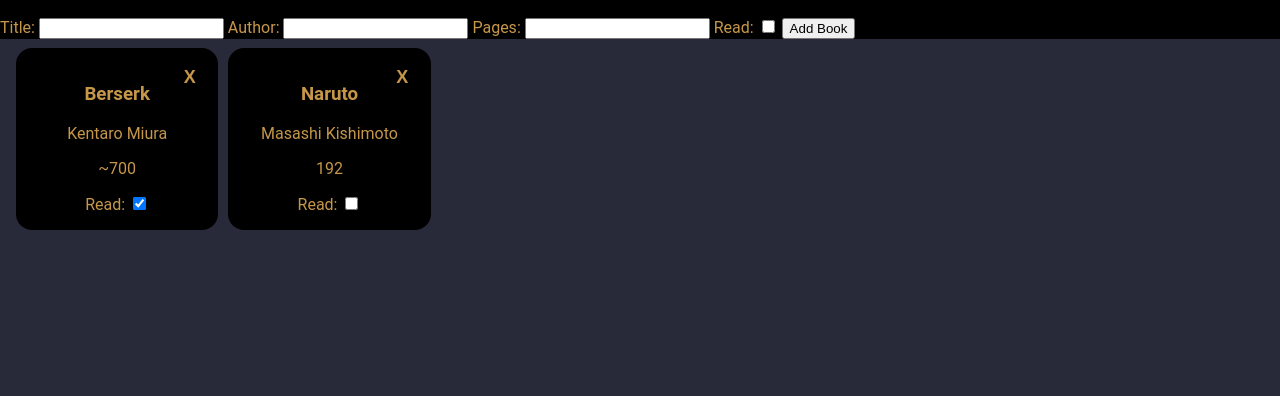
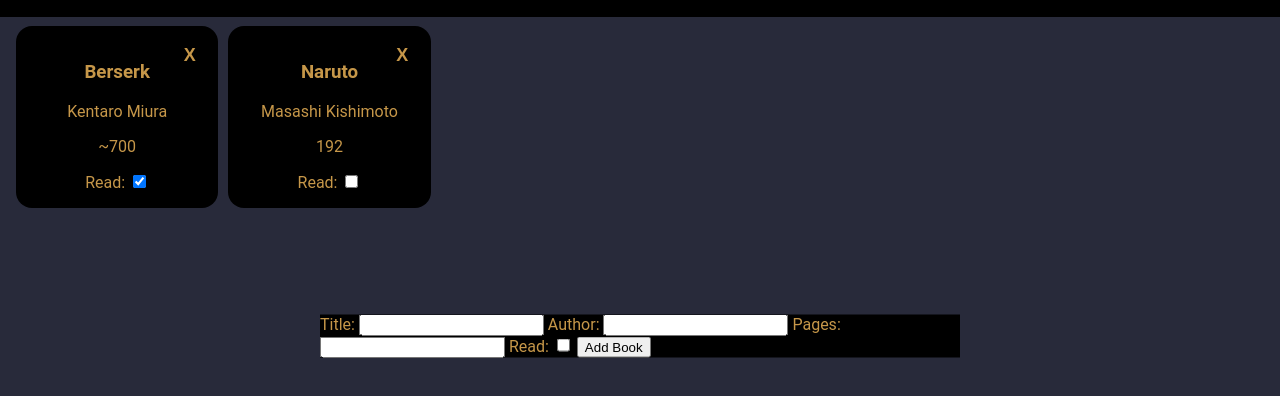
Before and after one commit to prestonh7/library, a plain HTML site: page index.html in a window 1280 px wide. Both pictures are taken after a click on the button "Add book". Shown: the part 64-460 px from the top of the page. Drawn offline with Linux system fonts and the light colour scheme.

Commit message:
Form pops up in middle of screen

```diff
--- a/app.js
+++ b/app.js
@@ -2,10 +2,11 @@ let myLibrary = [];
 
 const addBookBtn = document.querySelector(".addBookBtn");
 const content = document.querySelector(".content");
+const popup = document.querySelector('#popup');
 
 //Display form
 addBookBtn.addEventListener("click", () => {
-  addBookForm.classList.toggle('hidden');
+  popup.classList.toggle('open');
 });
 
 //Take form values and creates book
--- a/index.html
+++ b/index.html
@@ -18,7 +18,8 @@
     </div>
 
     <div class="content">
-        <form id="addBookForm" class="hidden">
+        <div class="popup" id="popup">
+            <form id="addBookForm">
                 <label for="title">Title:</label>
                 <input type="text" id="title" name="title" required>
 
@@ -33,6 +34,7 @@
 
                 <button type="submit">Add Book</button>
             </form>
+        </div>
         <div class="container"></div>
     </div>
 
--- a/style.css
+++ b/style.css
@@ -43,13 +43,22 @@ body {
     background-color: var(--dark-text);
 }
 
-.hidden {
-    display: none;
-}
-
 #addBookForm {
     background: var(--dark-primary);
     color: var(--text);
+}
+
+.popup {
+    display: none;
+    position: fixed;
+    top: 50%;
+    left: 50%;
+    transform: translate(-50%, -50%);
+    z-index: 9999;
+}
+
+.popup.open {
+    display: block;
 }
 
 .container {
@@ -64,6 +73,7 @@ body {
     margin-left: 1em;
 }
 
+/* Book items */
 .container li {
     background: var(--dark-primary);
     color: var(--text);
@@ -77,6 +87,7 @@ li {
     list-style-type: none;
 }
 
+/* X button styles */
 .container li button {
     position: absolute;
     top: 10%;
@@ -89,6 +100,8 @@ li {
     font-size: large;
 }
 
+
+/* Hover Animations */
 li button:hover {
     animation: spin .2s linear;
 }
```
Lines whose indentation alone changed are shown as unchanged.
